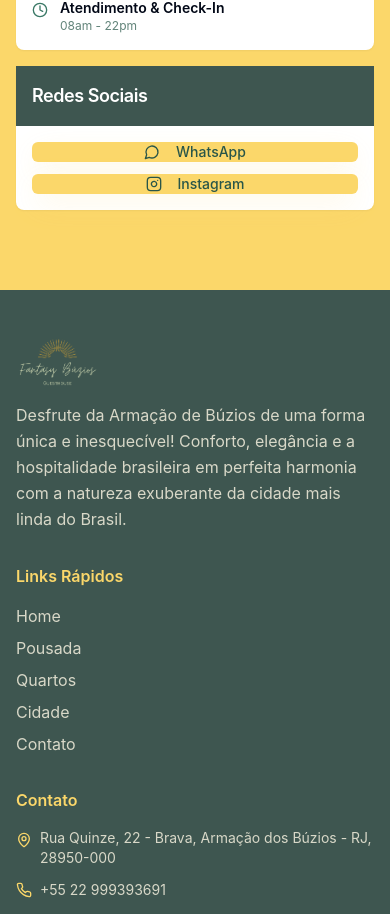
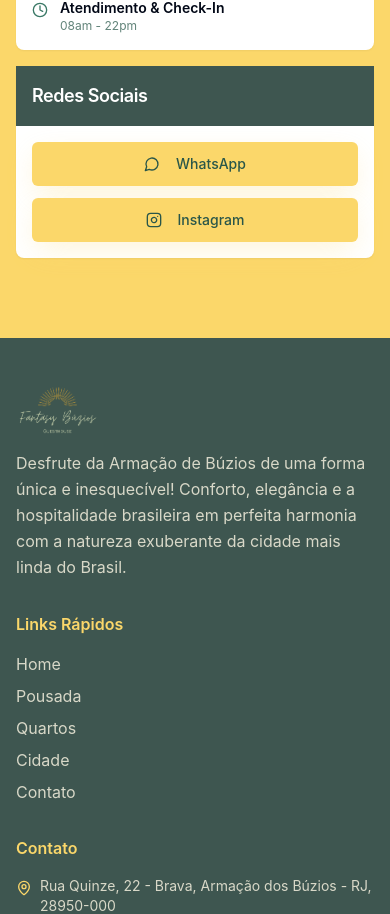
Before and after one commit to Breno79/fantasybuzios, a React (Vite) app: page / in a window 390 px wide. Shown: the part 6976-7890 px from the top of the page. Built offline with nearby package versions, Linux system fonts and the light colour scheme.

Commit message:
Adjust button height on mobile
Adjusted button height for mobile view to increase padding and improve spacing between text and borders.

```diff
--- a/src/components/ContatoSection.tsx
+++ b/src/components/ContatoSection.tsx
@@ -256,12 +256,12 @@ export const ContatoSection = ({
                 </CardHeader>
                 <CardContent className="p-4 lg:p-6">
                   <div className="flex flex-col sm:flex-row gap-3 sm:gap-4">
-                    <Button size="sm" className="flex-1 bg-secondary hover:bg-secondary/90 text-secondary-foreground shadow-golden min-w-0 w-full sm:w-auto" onClick={() => window.open('https://wa.me/5522999393691', '_blank')}>
+                    <Button size="sm" className="flex-1 bg-secondary hover:bg-secondary/90 text-secondary-foreground shadow-golden min-w-0 w-full sm:w-auto py-3 sm:py-2" onClick={() => window.open('https://wa.me/5522999393691', '_blank')}>
                       <MessageCircle className="w-4 h-4 mr-2 flex-shrink-0" />
                       <span className="truncate">{t.social.whatsapp}</span>
                     </Button>
 
-                    <Button size="sm" className="flex-1 bg-secondary hover:bg-secondary/90 text-secondary-foreground shadow-golden min-w-0 w-full sm:w-auto" onClick={() => window.open('https://instagram.com/fantasybuzios', '_blank')}>
+                    <Button size="sm" className="flex-1 bg-secondary hover:bg-secondary/90 text-secondary-foreground shadow-golden min-w-0 w-full sm:w-auto py-3 sm:py-2" onClick={() => window.open('https://instagram.com/fantasybuzios', '_blank')}>
                       <Instagram className="w-4 h-4 mr-2 flex-shrink-0" />
                       <span className="truncate">{t.social.instagram}</span>
                     </Button>
```
